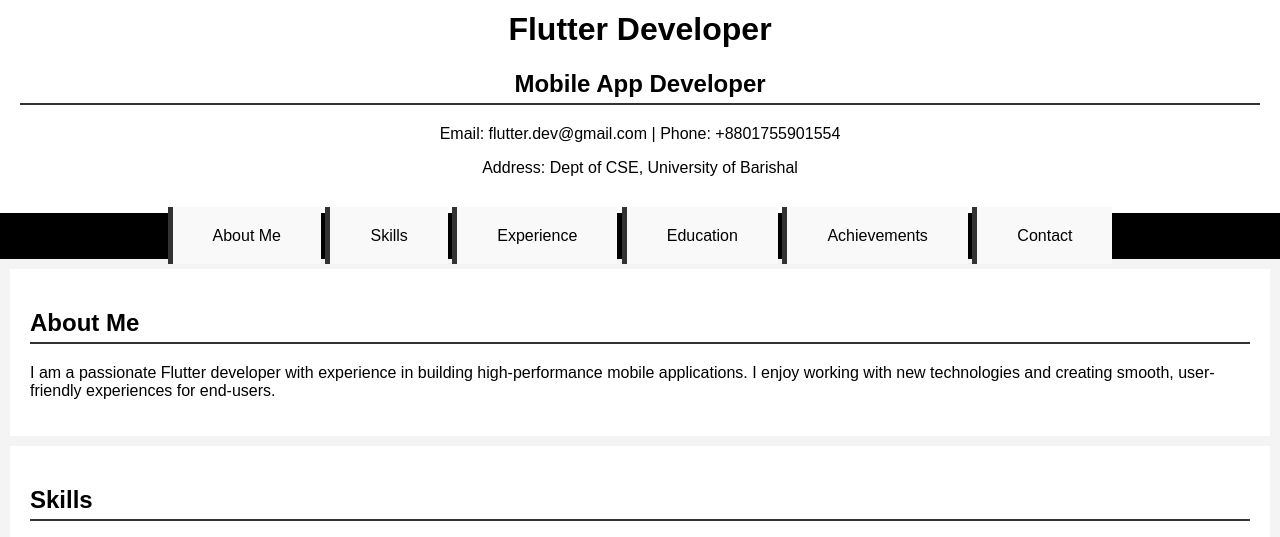
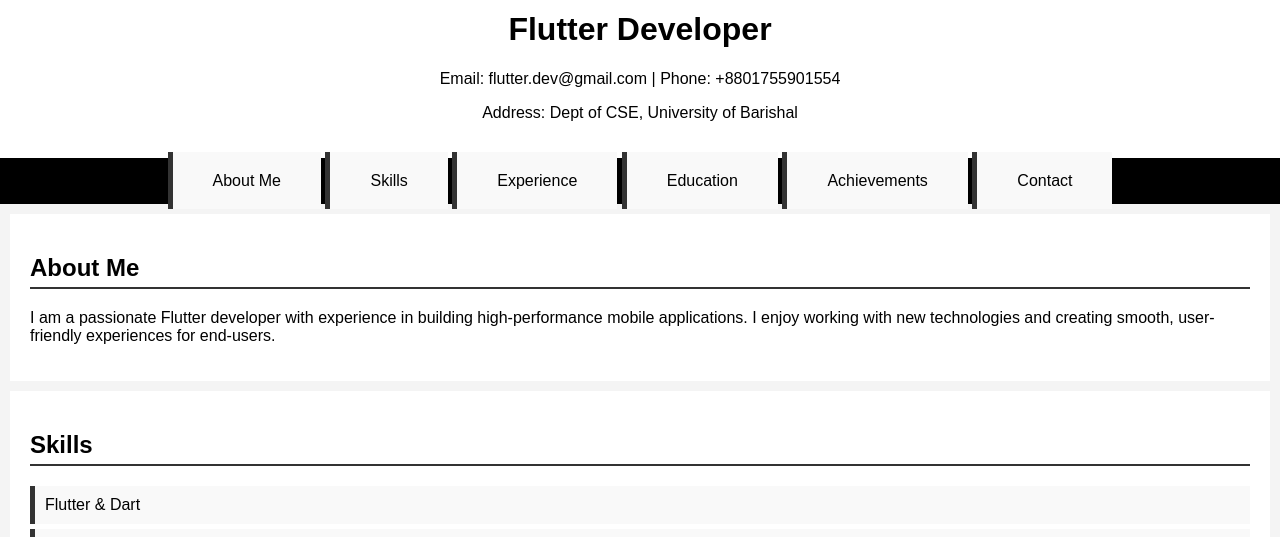
Before and after one commit to Rovinota/cv2, a plain HTML site: page index.html in a window 1280 px wide. Shown: the part 184-721 px from the top of the page. Drawn offline with Linux system fonts and the light colour scheme.

Commit message:
Update index.html

```diff
--- a/index.html
+++ b/index.html
@@ -101,7 +101,6 @@
         <div class="header-content">
             <img src="profile.jpg" alt="Profile Photo" class="profile-photo">
             <h1>Flutter Developer</h1>
-            <h2>Mobile App Developer</h2>
             <p>Email: flutter.dev@gmail.com | Phone: +8801755901554</p>
             <p>Address: Dept of CSE, University of Barishal</p>
         </div>
```
